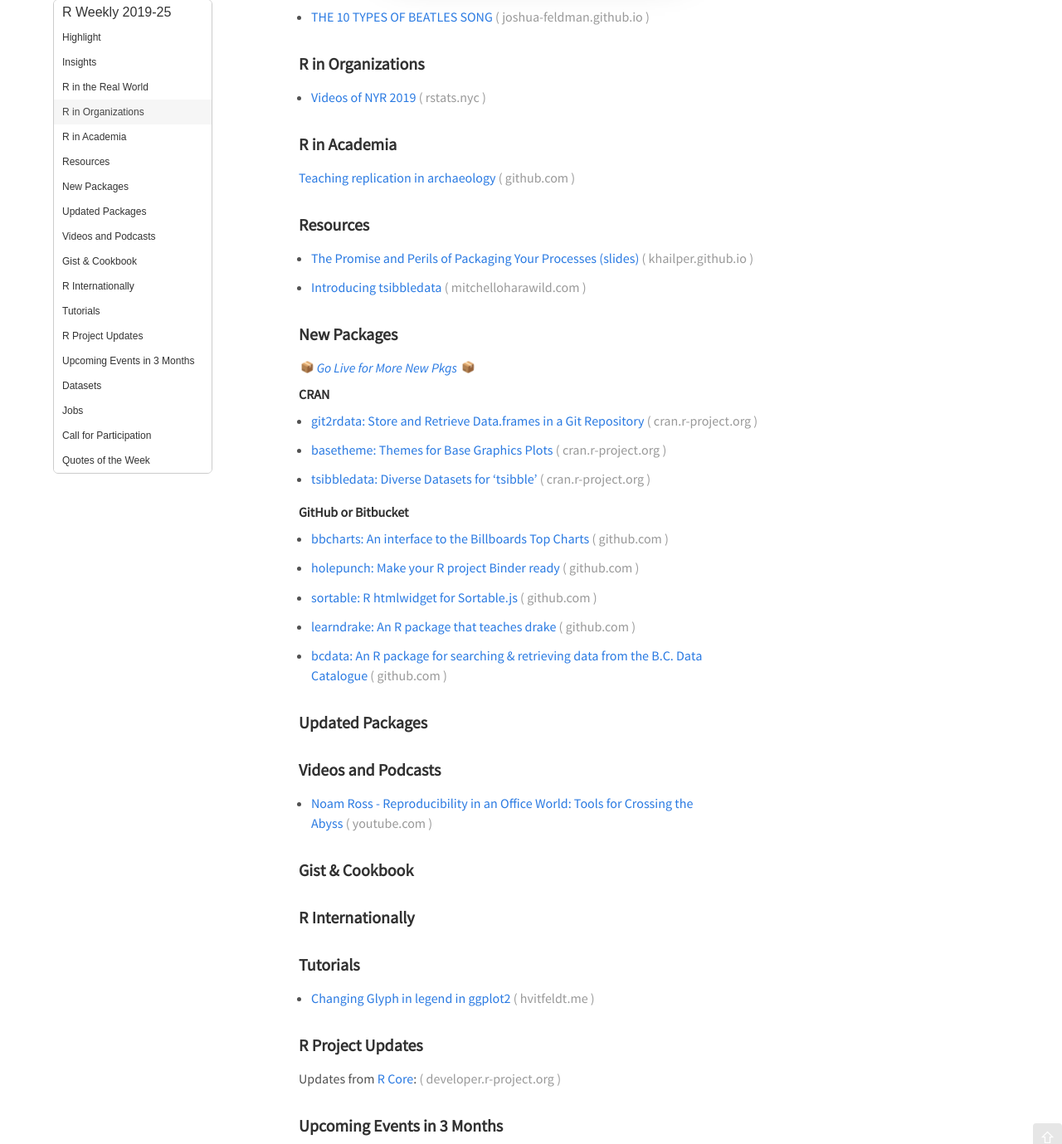
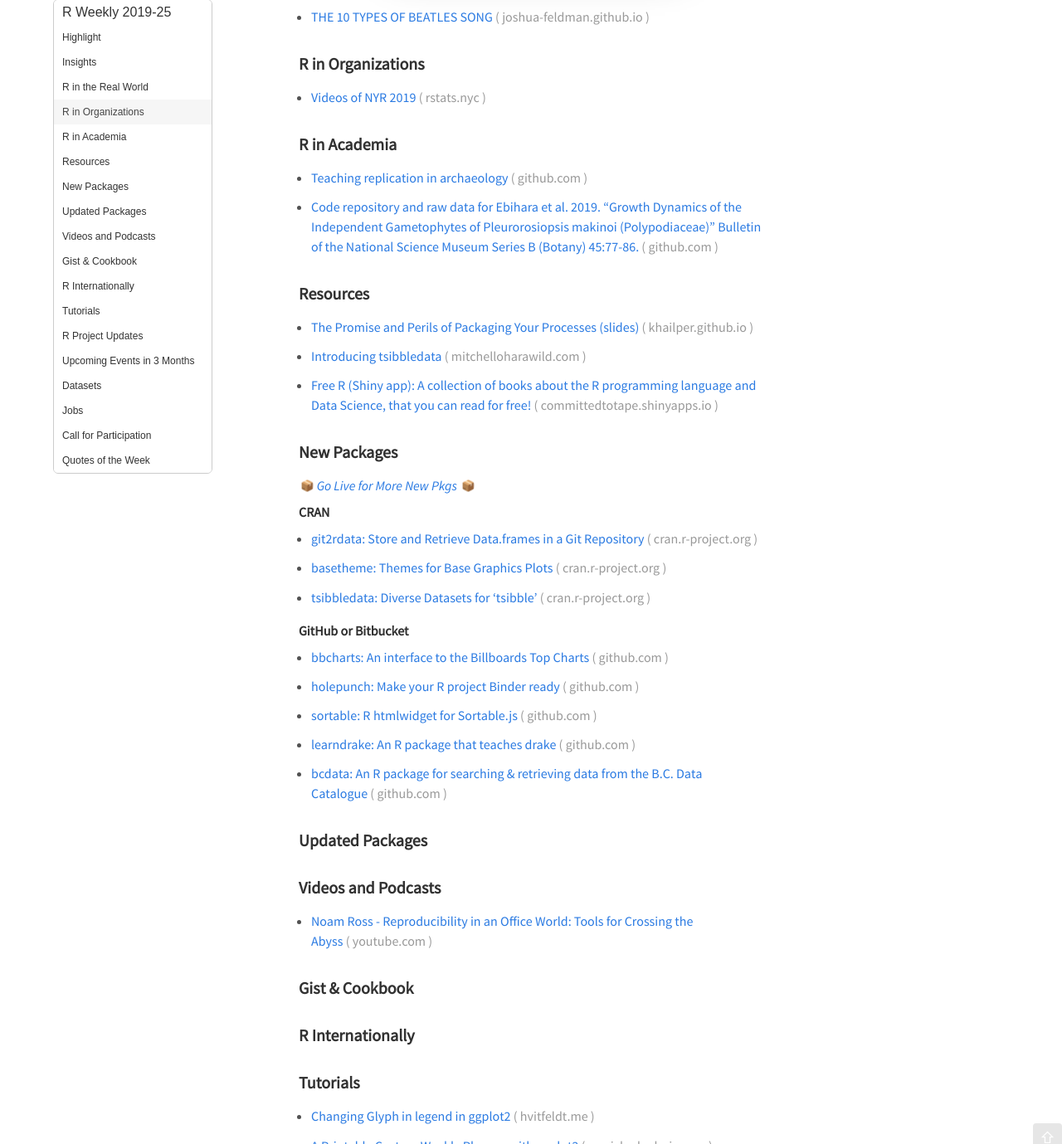
Before and after one commit to rweekly/rweekly.org, a Jekyll site: the page built from draft.md, in a window 1280 px wide and 1400 px high, scrolled down 1189 px, cut to the strip 21-1400 px from the top of the window. Shown: the whole strip at 83% size. Built offline with Jekyll 4.4.1, drawn with Linux system fonts in a browser that asks for light colours; emoji names are drawn with the system emoji font; comment, search, counter and statistics services are not loaded; some of the changed text lies outside the part shown.

Commit message:
add 3 items
add 1 resources, 1 tutorial, 1 academia

```diff
--- a/draft.md
+++ b/draft.md
@@ -52,13 +52,17 @@
 
 ###  R in Academia
 
-[Teaching replication in archaeology](https://github.com/benmarwick/teaching-replication-in-archaeology)
++ [Teaching replication in archaeology](https://github.com/benmarwick/teaching-replication-in-archaeology)
+
++ [Code repository and raw data for Ebihara et al. 2019. "Growth Dynamics of the Independent Gametophytes of Pleurorosiopsis makinoi (Polypodiaceae)" Bulletin of the National Science Museum Series B (Botany) 45:77-86.](https://github.com/joelnitta/pleurosoriopsis)
 
 ###  Resources
 
 + [The Promise and Perils of Packaging Your Processes (slides)](https://khailper.github.io/process_packaging_pres/#1)
 
 + [Introducing tsibbledata](https://www.mitchelloharawild.com/blog/tsibbledata/)
+
++ [Free R (Shiny app): A collection of books about the R programming language and Data Science, that you can read for free!](https://committedtotape.shinyapps.io/freeR/)
 
 
 ###  New Packages
@@ -106,6 +110,8 @@
 
 + [Changing Glyph in legend in ggplot2](https://www.hvitfeldt.me/blog/changing-glyph-in-ggplot2/)
 
++ [A Printable Custom Weekly Planner with ggplot2](https://www.garrickadenbuie.com/blog/ggplot2-weekly-planner/)
+
 <!--<div class="post-more-begi
 n></div><div class="post-more-end"></div>-->
 
```
